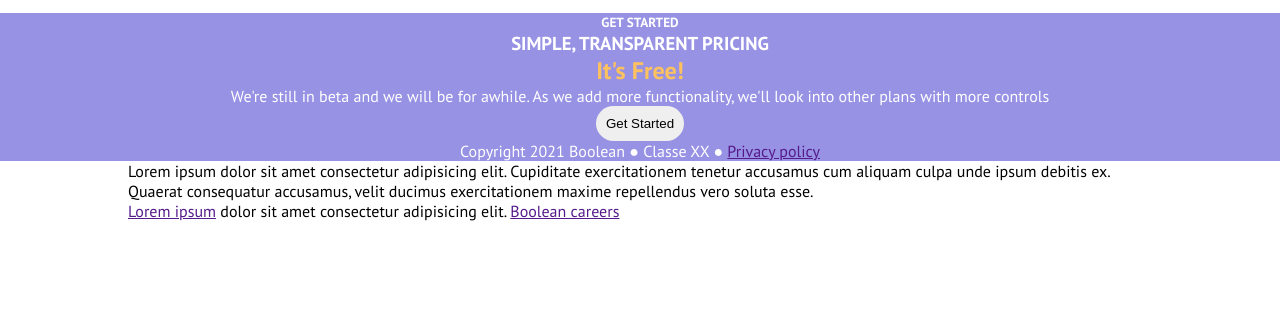
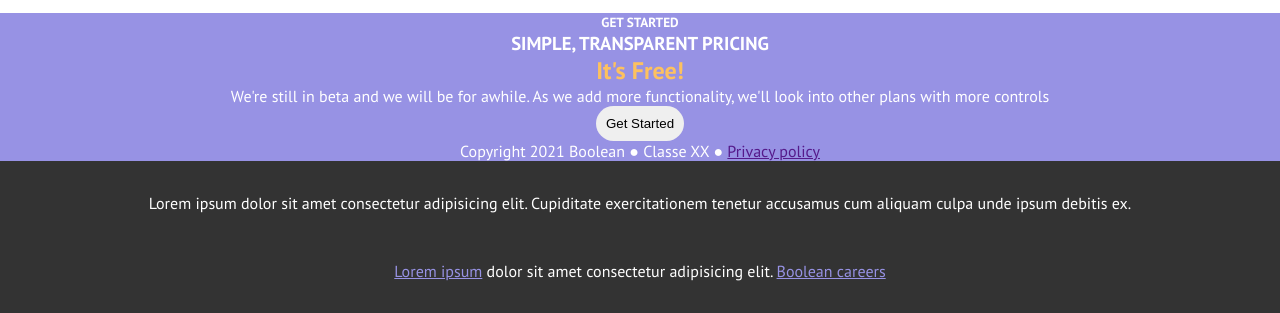
Before and after one commit to CarmineC93/htmlcss-responsive-layout, a plain HTML site: page index.html in a window 1280 px wide. Shown: the part 2980-3293 px from the top of the page. Before the commit the page ends 3201 px from the top, so only its background shows below. Drawn offline with Linux system fonts and the light colour scheme.

Commit message:
Layout:Footer Set

```diff
--- a/css/style.css
+++ b/css/style.css
@@ -253,3 +253,18 @@ header .hamburger-menu{
   }
 
   /* FOOTER */
+
+  footer{
+    background-color: var(--dark-gray);
+    color: white;
+    text-align: center;
+    padding: 2rem 1rem;
+  }
+
+  .main-footer{
+    margin-bottom: 3rem;
+  }
+
+  .sub-footer a{
+    color: var(--secondary-col)
+  }
--- a/index.html
+++ b/index.html
@@ -255,7 +255,7 @@
     <footer>
         <div class="container">
             <div class="main-footer">
-                <p>Lorem ipsum dolor sit amet consectetur adipisicing elit. Cupiditate exercitationem tenetur accusamus cum aliquam culpa unde ipsum debitis ex. Quaerat consequatur accusamus, velit ducimus exercitationem maxime repellendus vero soluta esse.</p>
+                <p>Lorem ipsum dolor sit amet consectetur adipisicing elit. Cupiditate exercitationem tenetur accusamus cum aliquam culpa unde ipsum debitis ex. </p>
             </div>
             <div class="sub-footer">
                 <p>
```
